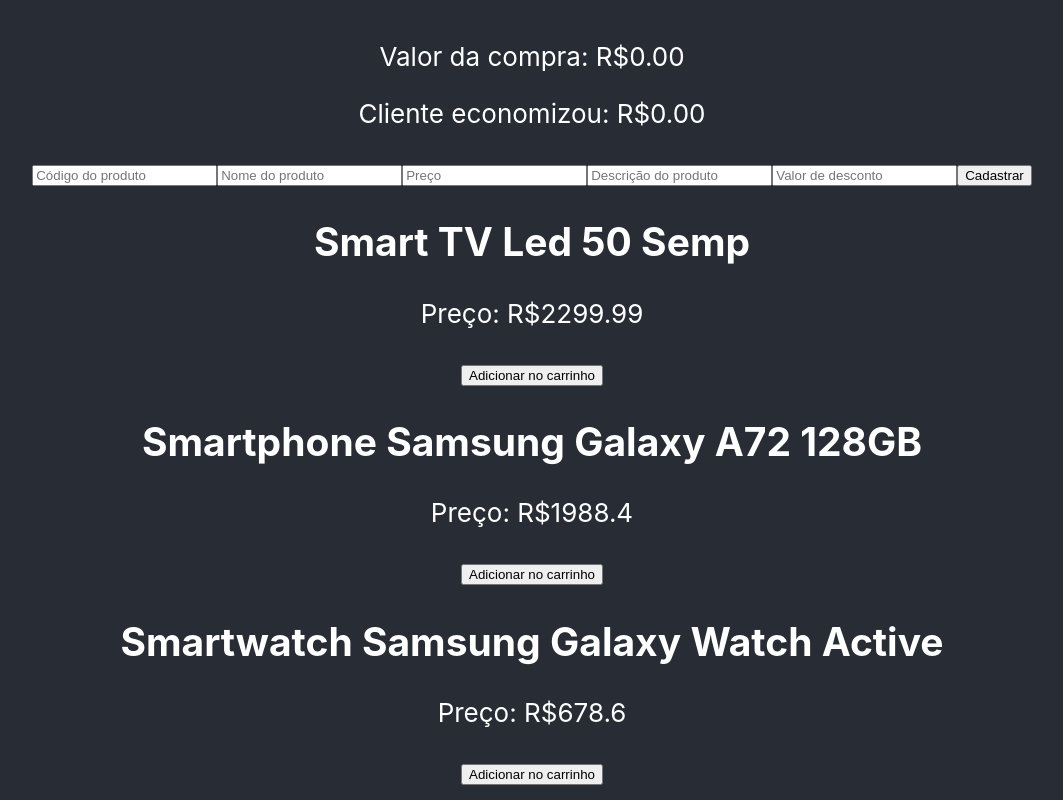
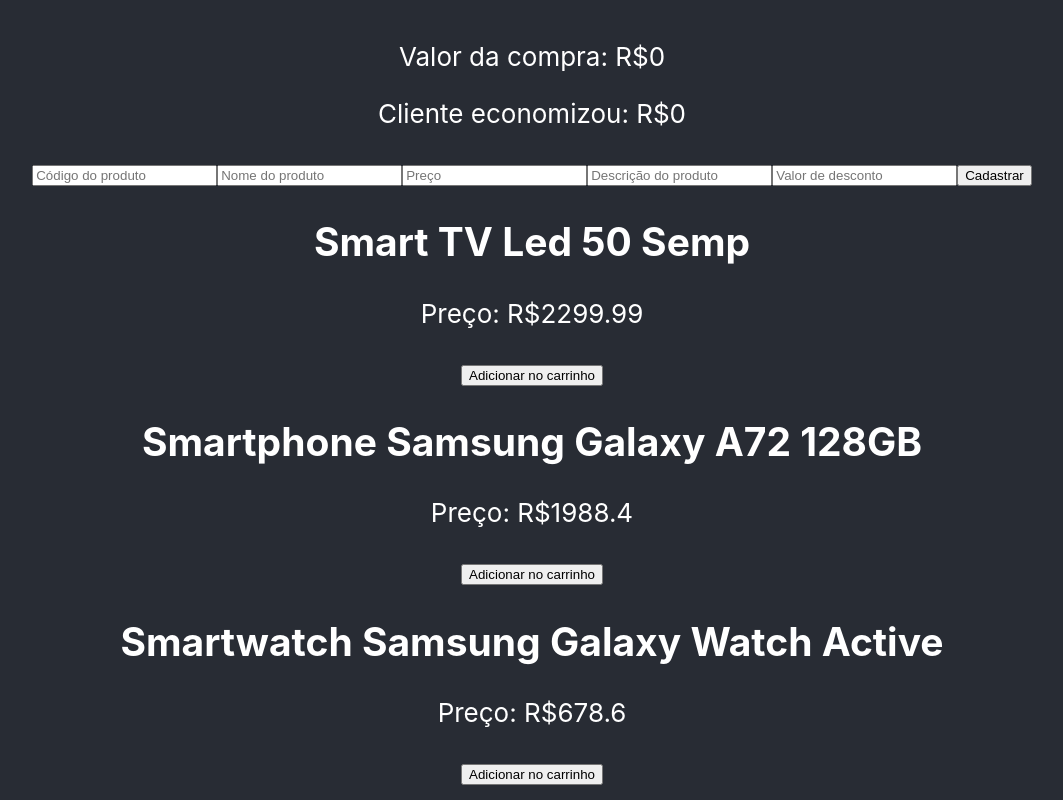
Before and after one commit to Kenzie-Academy-Brasil-Developers/react-entrega-s3-projeto-de-nivelamento-juliagamaol, a React (Create React App) app: page / in a window 1280 px wide. Shown: the whole page, without its empty margins (108-1171 px from the left). Built offline with nearby package versions, Linux system fonts and the light colour scheme.

Commit message:
fix:bug on currentSale

```diff
--- a/src/components/Carrinho/index.jsx
+++ b/src/components/Carrinho/index.jsx
@@ -1,8 +1,8 @@
 import React from 'react'
 
 export default function Carrinho({currentSale}) {
-    const purchase = currentSale.reduce((a,b)=>a+b[0].price,0).toFixed(2)
-    const disc = currentSale.reduce((a,b)=>a+b[0].discount,0).toFixed(2)
+    const purchase = currentSale.reduce((a,b)=>a+(b[0].price*1),0)
+    const disc = currentSale.reduce((a,b)=>a+(b[0].discount*1),0)
     return (
         <div>
             <p>Valor da compra: R${purchase}</p>
--- a/src/components/Produtos/index.jsx
+++ b/src/components/Produtos/index.jsx
@@ -37,7 +37,7 @@
       setProducts([...products,newProduct])
     }
     const handleClick = (productName) =>{
-        let filtred = products.filter((item)=>item.name === productName)
+        const filtred = products.filter((item)=>item.name === productName)
         setCurrentSale([...currentSale,filtred])
     }
 
```
